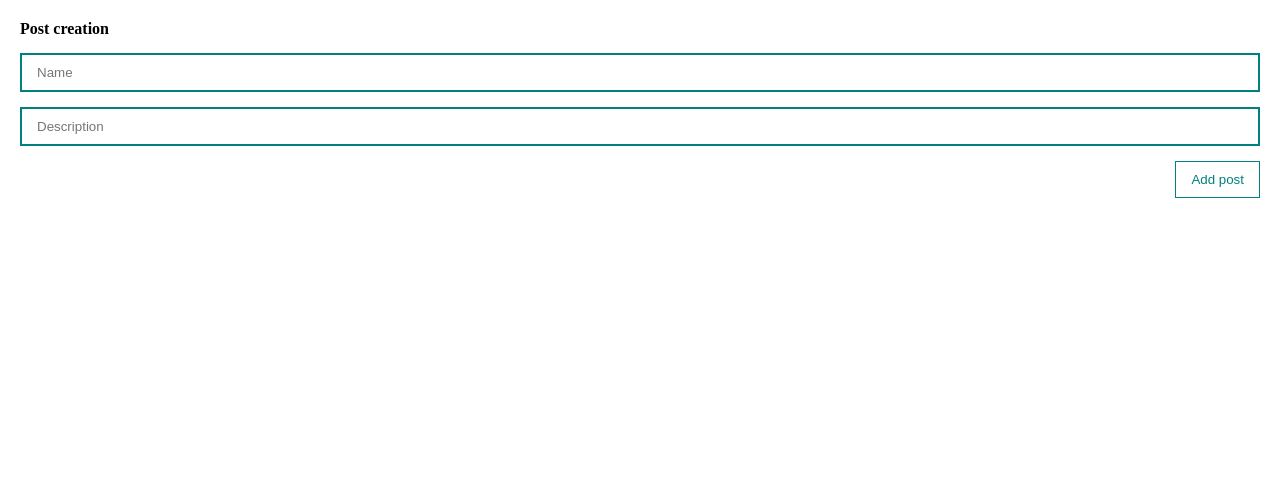
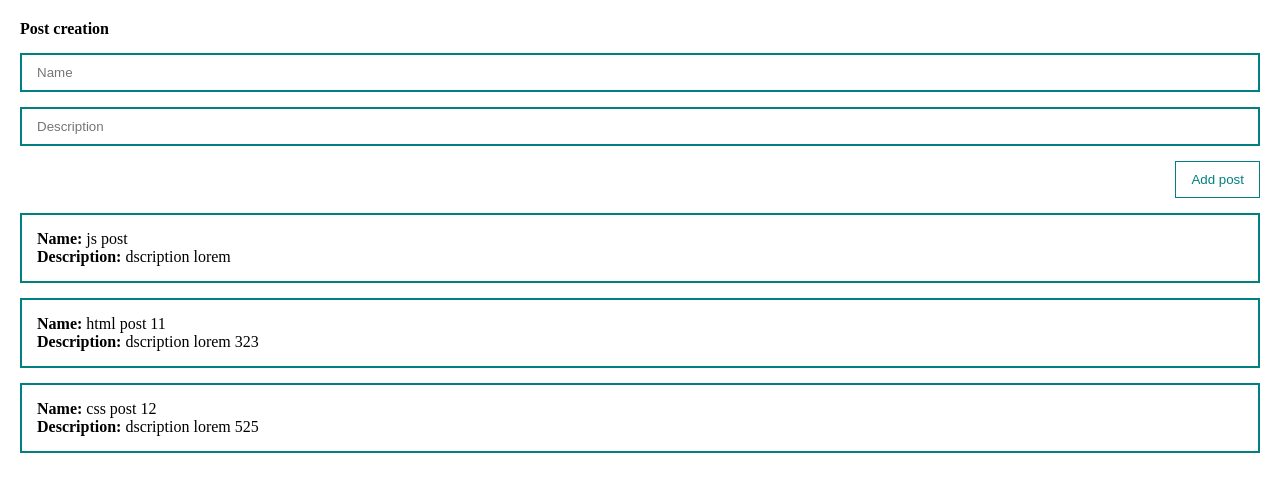
Before and after one commit to blindone0/vue-tutorial, a Vue app: page / in a window 1280 px wide. Shown: the top 492 px of the page. Built offline with nearby package versions, Linux system fonts and the light colour scheme.

Commit message:
Component inputs called props syntax and example

```diff
--- a/src/App.vue
+++ b/src/App.vue
@@ -2,15 +2,15 @@
     <div class="app">
         <div>
             <post-form/>
-            <post-list/>
+            <post-list :posts="posts"/>
         </div>
 
     </div>
 </template>
 
 <script>
-import PostForm from "@/components/PostForm"
-import PostList from "@/components/PostList"
+import PostForm from "@/Components/PostForm"
+import PostList from "@/Components/PostList"
 
 export default {
 
--- a/src/Components/PostList.vue
+++ b/src/Components/PostList.vue
@@ -7,6 +7,13 @@
 
 <script>
 export default {
+
+    props: {
+        posts: {
+            type: Array,
+            required: true
+        }
+    }
 
 }
 </script>
```
